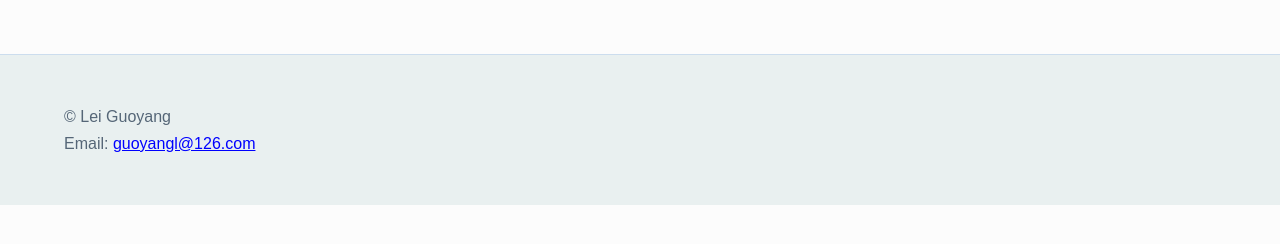
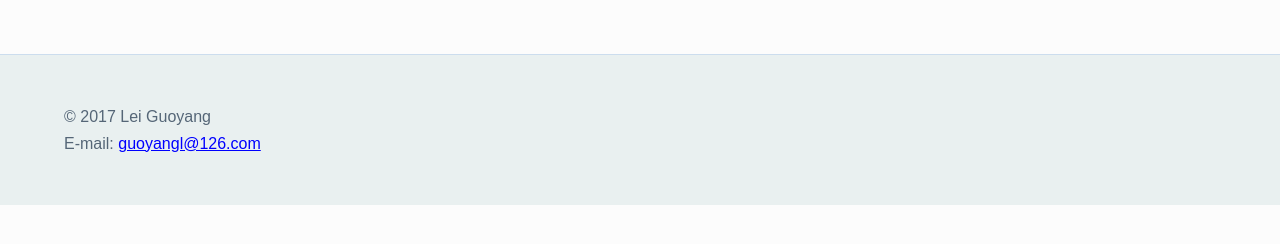
Before and after one commit to leiguoyang/leiguoyang.github.io, a Jekyll site: the page built from index.html, in a window 1280 px wide. Shown: the part 651-895 px from the top of the page. Built offline with Jekyll 4.4.1, drawn with Linux system fonts in a browser that asks for light colours.

Commit message:
Add year to footer

```diff
--- a/_layouts/default.html
+++ b/_layouts/default.html
@@ -29,8 +29,8 @@
 		</section>
 
 		<footer>
-			&copy; Lei Guoyang<br>
-			Email: <a href="mailto:guoyangl@126.com">guoyangl@126.com</a>
+			&copy; 2017 Lei Guoyang<br>
+			E-mail: <a href="mailto:guoyangl@126.com">guoyangl@126.com</a>
 		</footer>
 	</body>
 </html>
```
